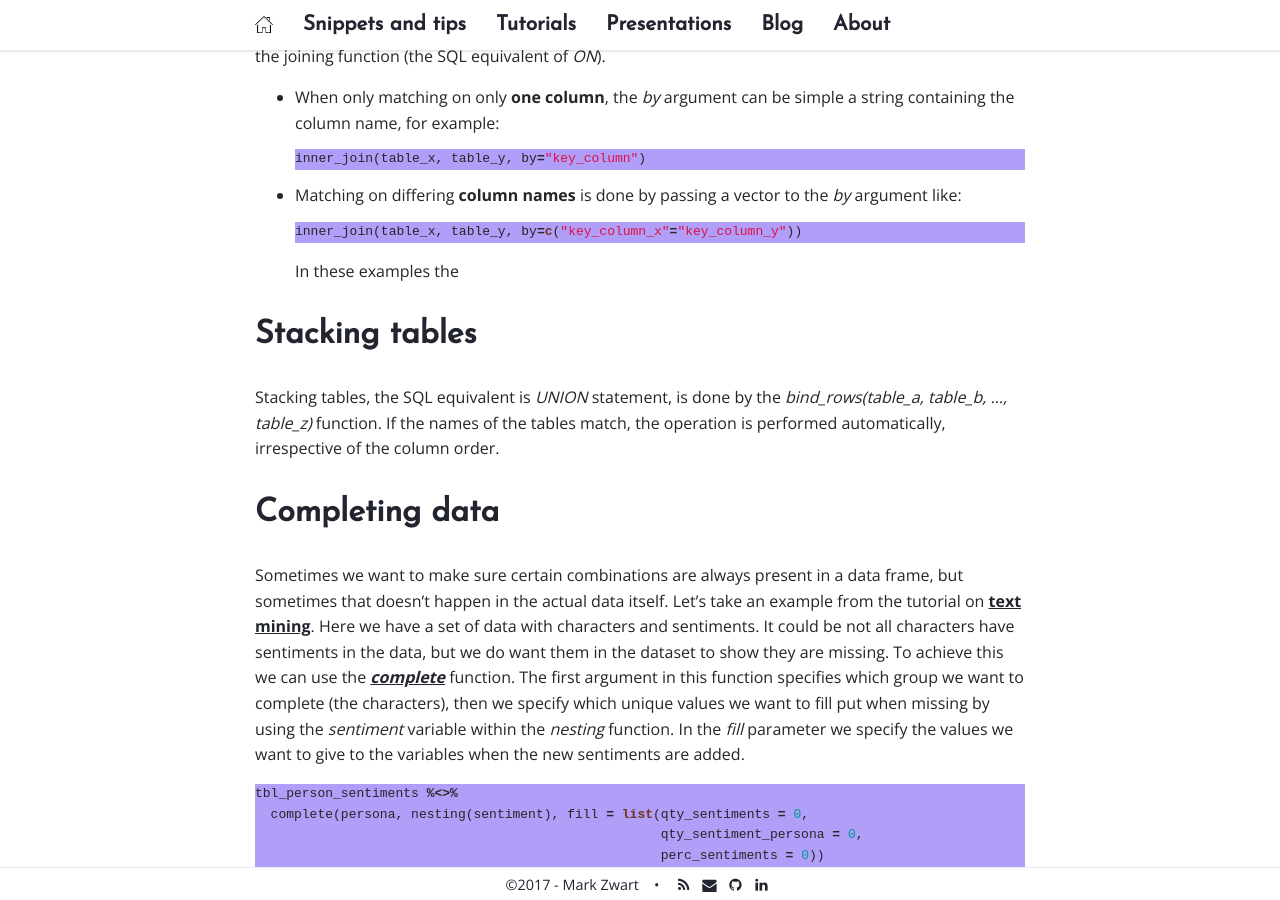
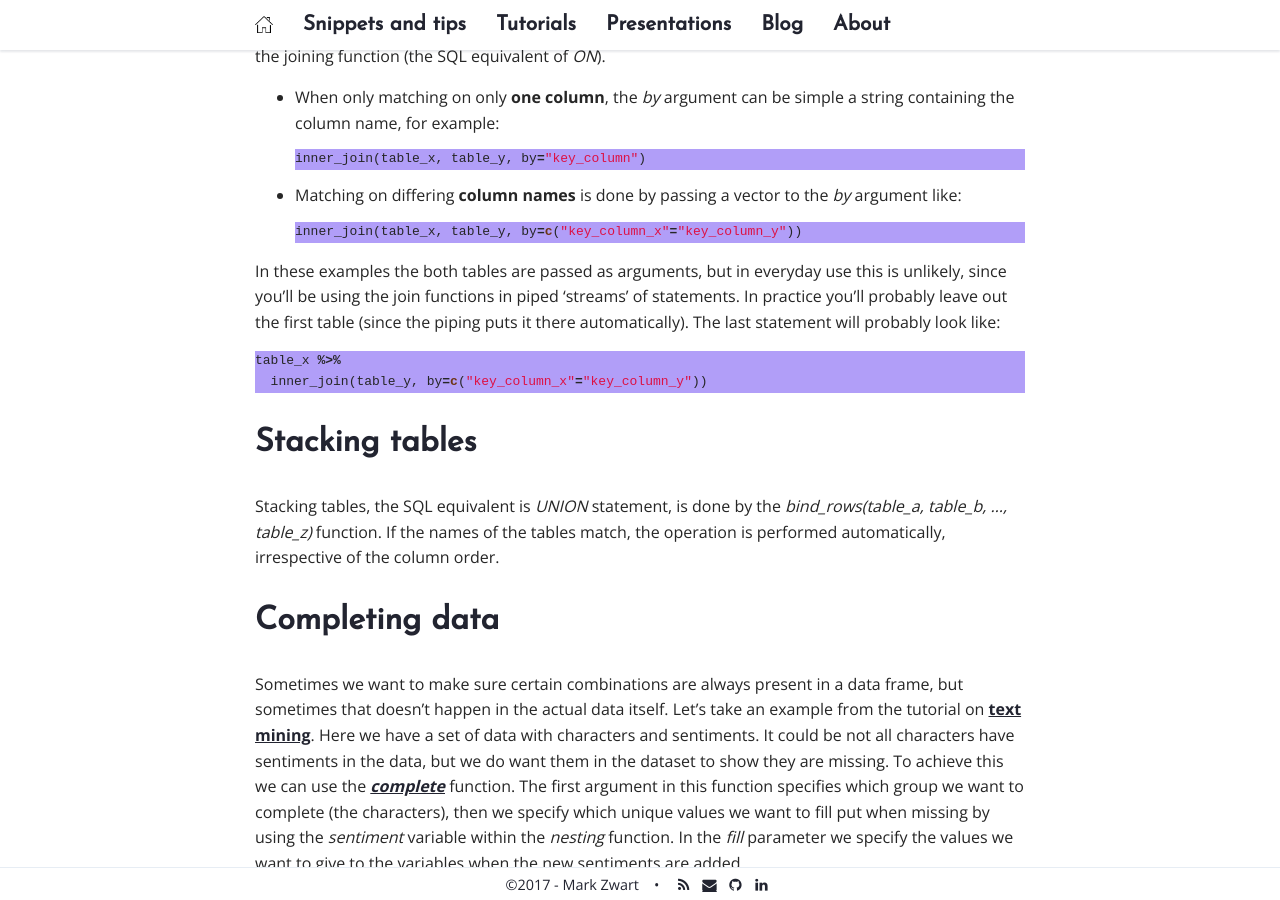
Before and after one commit to mark-me/mark-me.github.io, a Jekyll site: the page built from _pages/snippets-and-tips/data-transformation.md, in a window 1280 px wide and 900 px high, scrolled down 2932 px. Built offline with Jekyll 4.4.1, drawn with Linux system fonts in a browser that asks for light colours; nearby versions of some CDN libraries; comment, search, counter and statistics services are not loaded.

Commit message:
Update data-transformation.md

````diff
--- a/_pages/snippets-and-tips/data-transformation.md
+++ b/_pages/snippets-and-tips/data-transformation.md
@@ -99,7 +99,12 @@ inner_join(table_x, table_y, by="key_column")
 ```r
 inner_join(table_x, table_y, by=c("key_column_x"="key_column_y"))
 ```
-In these examples the
+
+In these examples the both tables are passed as arguments, but in everyday use this is unlikely, since you'll be using the join functions in piped 'streams' of statements. In practice you'll probably leave out the first table (since the piping puts it there automatically). The last statement will probably look like:
+```r
+table_x %>%
+  inner_join(table_y, by=c("key_column_x"="key_column_y"))
+```
 
 # Stacking tables
 
````
